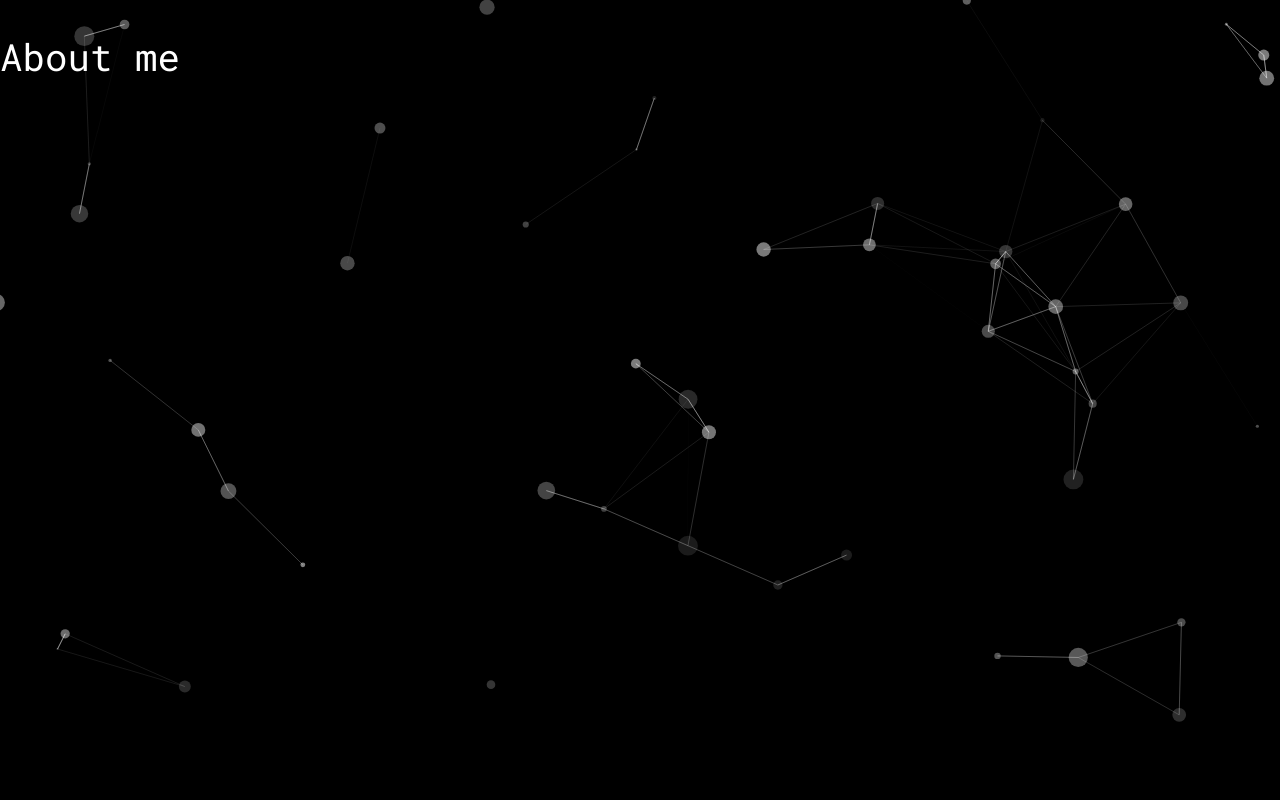
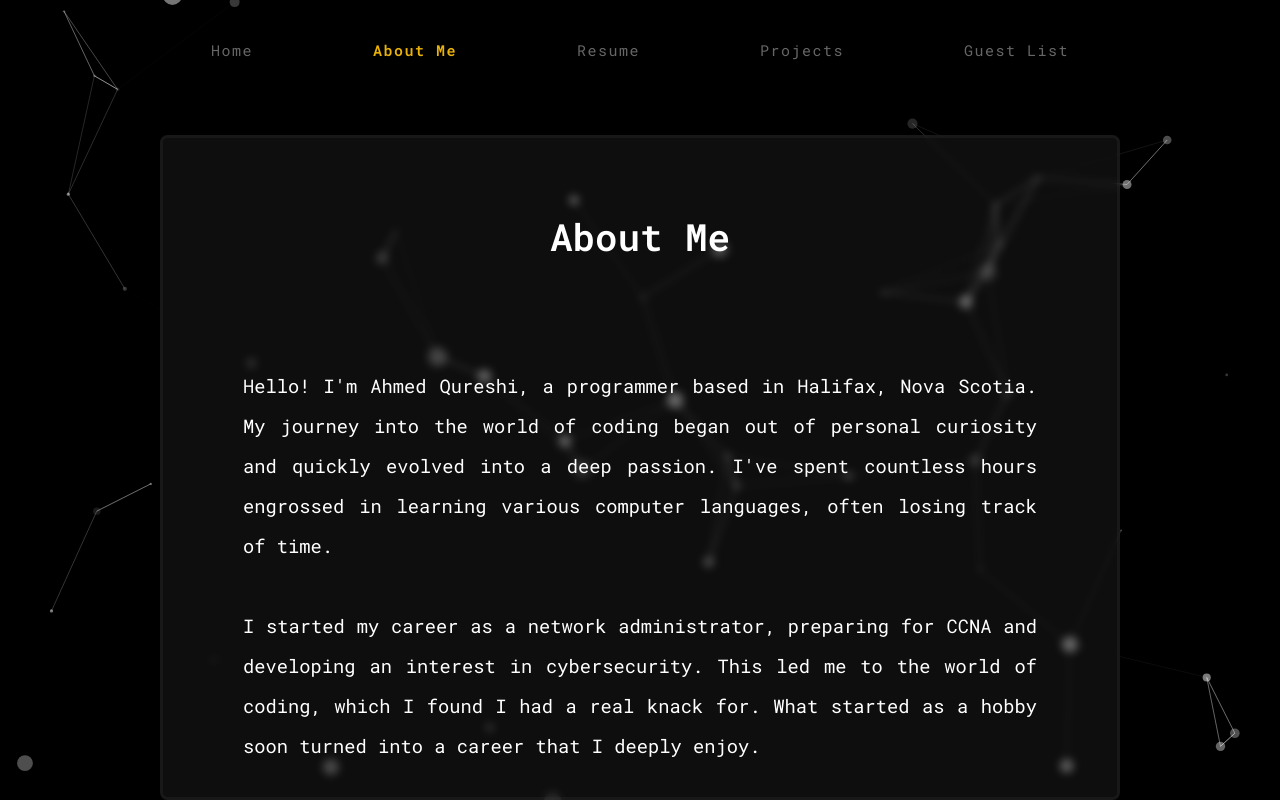
Before and after one commit to ahmedther/ahmedther_portfolio, a Next.js app: page /about in a window 1280 px wide. Built offline with nearby package versions, Linux system fonts and the light colour scheme.

Commit message:
resume page started

```diff
--- a/next.config.mjs
+++ b/next.config.mjs
@@ -2,9 +2,3 @@
 const nextConfig = {};
 
 export default nextConfig;
-module.exports = {
-  // Add this:
-  future: {
-    webpack5: true,
-  },
-};
--- a/package.json
+++ b/package.json
@@ -14,8 +14,8 @@
     "@tsparticles/react": "^3.0.0",
     "@tsparticles/slim": "^3.2.2",
     "clsx": "^2.1.0",
-    "framer-motion": "^11.0.6",
-    "next": "14.1.0",
+    "framer-motion": "^11.0.8",
+    "next": "^14.1.1",
     "react": "^18",
     "react-dom": "^18",
     "react-icons": "^5.0.1",
--- a/src/app/about/page.tsx
+++ b/src/app/about/page.tsx
@@ -1,9 +1,55 @@
-import React from "react";
+import React, { useState } from "react";
+import { Metadata } from "next";
+
+import Navigation from "../components/navigation/Navigation";
+import GlareEffect from "../components/ui/GlareEffect";
+
+export const metadata: Metadata = {
+  title:
+    "About | Ahmed Qureshi - Full Stack Developer | Learn More About My Journey",
+  description:
+    "Get to know more about Ahmed Qureshi, a seasoned Full Stack Developer based in Halifax, NS. Discover his journey, experiences, projects, and contributions in the field of web development. Specializing in Python, JavaScript, Dart, SQL, Django, DjangoREST Framework, React, SvelteKit, Flutter, Next.js, and more.",
+};
 
 const AboutMe: React.FunctionComponent = () => {
   return (
-    <div>
-      <h1 className="text-white text-6xl"> About me</h1>
+    <div className="flex flex-col items-center gap-14 h-screen">
+      <Navigation className="m-12 " />
+      <GlareEffect>
+        <>
+          <h2 className=" text-6xl font-semibold m-0">About Me</h2>
+          <hr className="w-full h-1  bg-[#3a3a3a41] m-12" />
+          <p className="text-3xl leading-[4rem] text-justify  ">
+            Hello! I&apos;m Ahmed Qureshi, a programmer based in Halifax, Nova
+            Scotia. My journey into the world of coding began out of personal
+            curiosity and quickly evolved into a deep passion. I&apos;ve spent
+            countless hours engrossed in learning various computer languages,
+            often losing track of time. <br />
+            <br /> I started my career as a network administrator, preparing for
+            CCNA and developing an interest in cybersecurity. This led me to the
+            world of coding, which I found I had a real knack for. What started
+            as a hobby soon turned into a career that I deeply enjoy. <br />
+            <br /> Over time, I&apos;ve managed to learn a diverse tech stack on
+            my own, including Python, JavaScript, TypeScript, Dart, HTML, SQL,
+            Django, DjangoREST Framework, React, SvelteKit, Flutter, Next.js,
+            and many more. My particular interest lies in automating repetitive
+            tasks, which not only improves efficiency but also provides me with
+            a unique sense of satisfaction.
+            <br />
+            <br /> Currently, I&apos;m focusing on Data Structures & Algorithms,
+            continuously striving to enhance my skills and stay updated by
+            learning new technologies. This continuous learning process keeps me
+            engaged and ensures that I&apos;m always at the forefront of
+            technological advancements.
+            <br />
+            <br /> The fact that I can do what I love for a living feels like a
+            bonus. This self-driven learning, passion for automation and
+            technology, and my continuous pursuit of knowledge are what set me
+            apart in my field. I&apos;m excited to continue my journey in the
+            tech industry, and I can&apos;t wait to see where it takes me next!
+          </p>
+        </>
+      </GlareEffect>
     </div>
   );
 };
--- a/src/app/components/home_layout/HomeLayout.tsx
+++ b/src/app/components/home_layout/HomeLayout.tsx
@@ -1,8 +1,8 @@
-import Typewriter from "typewriter-effect";
 import Image from "next/image";
 import React from "react";
 import Navigation from "../navigation/Navigation";
 import HomeFooter from "./HomeFooter";
+import TypewritterEffect from "../ui/TypewritterEffect";
 
 const HomeLayout: React.FC = () => {
   return (
@@ -25,28 +25,18 @@ const HomeLayout: React.FC = () => {
             </div>
           </div>
           <h1
-            className="text-white text-6xl tracking-[.5rem] py-4 px-4 font-semibold
-          hover:rounded-xl hover:-translate-y-4 hover:bg-[#ffffff3a] hover:backdrop-blur-sm hover:text-yellow-500 hover:transition hover:duration-300 hover:ease-out boxShadow"
+            className="text-white text-6xl tracking-[.5rem] py-4 px-8 font-semibold
+          hover:rounded-xl hover:-translate-y-4 hover:bg-[#ffffff] hover:backdrop-blur-sm hover:text-yellow-500 hover:transition hover:duration-300 hover:ease-out boxShadow"
           >
             Ahmed Qureshi
           </h1>
-          <h2 className="text-white text-3xl m-0">Full Stack Devloper</h2>
-
-          <Typewriter
-            onInit={(typewriter) => {
-              typewriter
-                .typeString("Hello World!")
-                .callFunction(() => {
-                  console.log("String typed out!");
-                })
-                .pauseFor(2500)
-                .deleteAll()
-                .callFunction(() => {
-                  console.log("All strings were deleted");
-                })
-                .start();
-            }}
-          />
+          <h2
+            //  className="text-white text-3xl m-0"
+            className="text-white text-4xl  py-4 px-8 font-semibold
+           hover:rounded-xl  hover:bg-[#ffffff] hover:backdrop-blur-sm hover:text-yellow-500 hover:transition hover:duration-300 hover:ease-out boxShadow"
+          >
+            <TypewritterEffect />
+          </h2>
         </main>
         <HomeFooter />
       </div>
--- a/src/app/components/navigation/Navigation.module.css
+++ b/src/app/components/navigation/Navigation.module.css
@@ -1,4 +1,5 @@
 .nav {
+  display: inline-block;
   transition: transform 0.3s ease;
   padding: 1rem 2rem;
   letter-spacing: 0.1em;
--- a/src/app/components/navigation/Navigation.tsx
+++ b/src/app/components/navigation/Navigation.tsx
@@ -7,22 +7,30 @@ import { usePathname } from "next/navigation";
 
 import styles from "./Navigation.module.css";
 
-const Navigation: React.FC = () => {
-  const pathname = usePathname();
+interface NavigationProps {
+  className?: string;
+}
+
+const Navigation: React.FC<NavigationProps> = ({ className = "mb-8" }) => {
+  const pathname: string = usePathname();
+  const currentPath: string =
+    pathname.length > 1 ? pathname.substring(1) : pathname;
 
   return (
-    <nav className="mb-8">
+    <nav className={className}>
       <ul className="flex flex-row gap-32 text-2xl relative ">
         {navigation_data.map((nav) => (
-          <li
-            key={nav.name}
-            className={`${styles.nav} ${
-              nav.href === pathname
-                ? styles.active
-                : styles.inactive + " boxShadow"
-            } `}
-          >
-            <Link href={nav.href}>{nav.name}</Link>
+          <li key={nav.name}>
+            <Link
+              className={`${styles.nav} ${
+                nav.href === currentPath
+                  ? styles.active
+                  : styles.inactive + " boxShadow"
+              } `}
+              href={nav.href}
+            >
+              {nav.name}
+            </Link>
           </li>
         ))}
       </ul>
--- a/src/app/components/navigation/nav_data.tsx
+++ b/src/app/components/navigation/nav_data.tsx
@@ -13,15 +13,15 @@ const navigation_data: NavigationItem[] = [
     name: "About Me",
   },
   {
-    href: "about",
+    href: "resume",
     name: "Resume",
   },
   {
-    href: "about",
+    href: "proj",
     name: "Projects",
   },
   {
-    href: "about",
+    href: "gues",
     name: "Guest List",
   },
 ];
--- /dev/null
+++ b/src/app/components/ui/GlareEffect.tsx
@@ -0,0 +1,86 @@
+"use client";
+
+import React, { useState } from "react";
+import { AnimatePresence, motion, useMotionValue } from "framer-motion";
+
+const animationProps = {
+  initial: { opacity: 0 },
+  animate: { opacity: 1 },
+  exit: { opacity: 0 },
+  transition: { duration: 0.3 },
+};
+
+interface GlareEffectsProps {
+  children: React.ReactElement;
+  className?: string;
+}
+
+const GlareEffect: React.FC<GlareEffectsProps> = ({
+  children,
+  className = "m-auto flex flex-col items-center gap-10 p-32 text-white  bg-[#3a3a3a41] rounded-xl backdrop-blur-sm  w-9/12 border-[#3a3a3a41]  border-solid overflow-hidden",
+}) => {
+  const x = useMotionValue<number>(0);
+  const y = useMotionValue<number>(0);
+
+  const [showGlare, setShowGlare] = useState<boolean>(false);
+
+  const handleMouseMove = (event: React.MouseEvent<HTMLElement>) => {
+    const container = event.currentTarget as HTMLElement;
+    const rect = container.getBoundingClientRect();
+
+    x.set(event.clientX - rect.left);
+    y.set(event.clientY - rect.top);
+    setShowGlare(true);
+  };
+  const handleMouseLeave = () => {
+    setShowGlare(false);
+  };
+
+  return (
+    <motion.div
+      style={{
+        position: "relative",
+      }}
+      {...animationProps}
+      onMouseMove={handleMouseMove}
+      onMouseLeave={handleMouseLeave}
+      className={className}
+    >
+      {children}
+      <AnimatePresence>
+        {showGlare && (
+          <motion.div
+            style={{
+              position: "absolute",
+              top: -5,
+              left: -5,
+              width: "100%",
+              height: "100%",
+              pointerEvents: "none", // Make sure the overlay doesn't capture mouse events
+            }}
+            {...animationProps}
+          >
+            <motion.div
+              style={{
+                position: "absolute",
+                top: y,
+                left: x,
+                width: "10px",
+                height: "10px",
+                borderRadius: "50%",
+                boxShadow: `
+          0 0 60px  20px rgba(255, 255, 255, 0.8),
+          0 0 100px 40px rgba(255, 255, 255, 0.6),
+          0 0 140px 60px rgba(255, 255, 255, 0.4)
+          `,
+                filter: "blur(10px) brightness(1.5)",
+              }}
+            />
+          </motion.div>
+        )}
+      </AnimatePresence>
+    </motion.div>
+  );
+};
+
+export default GlareEffect;
--- a/src/app/components/ui/TypewritterEffect.tsx
+++ b/src/app/components/ui/TypewritterEffect.tsx
@@ -0,0 +1,31 @@
+"use client";
+
+import * as React from "react";
+import Typewriter from "typewriter-effect";
+
+interface TypewritterEffectProps {
+  titles?: string[];
+}
+
+const TypewritterEffect: React.FunctionComponent<TypewritterEffectProps> = ({
+  titles = [
+    "Full-Stack Developer",
+    "Back-End Developer",
+    "Front-End Developer",
+    "Code Weaver",
+    "Digital Alchemist",
+  ],
+}) => {
+  return (
+    <Typewriter
+      options={{
+        strings: titles,
+        autoStart: true,
+        loop: true,
+
+      }}
+    />
+  );
+};
+
+export default TypewritterEffect;
--- a/src/app/layout.tsx
+++ b/src/app/layout.tsx
@@ -20,8 +20,8 @@ export default function RootLayout({
   return (
     <html lang="en">
       <body className={inter.className}>
+        {children}
         <ParticlesTs />
-        {children}
       </body>
     </html>
   );
--- a/src/app/page.tsx
+++ b/src/app/page.tsx
@@ -1,5 +1,4 @@
 import React from "react";
-import ParticlesTs from "./components/paricles/ParticlesTs";
 import HomeLayout from "./components/home_layout/HomeLayout";
 
 const Home: React.FC = () => {
--- /dev/null
+++ b/src/app/resume/page.tsx
@@ -0,0 +1,22 @@
+import React, { useState } from "react";
+import { Metadata } from "next";
+
+import Navigation from "../components/navigation/Navigation";
+import GlareEffect from "../components/ui/GlareEffect";
+
+export const metadata: Metadata = {
+  title:
+    "Resume | Ahmed Qureshi - Full Stack Developer | Learn More About My Journey",
+  description:
+    "Get to know more about Ahmed Qureshi, a seasoned Full Stack Developer based in Halifax, NS. Discover his journey, experiences, projects, and contributions in the field of web development. Specializing in Python, JavaScript, Dart, SQL, Django, DjangoREST Framework, React, SvelteKit, Flutter, Next.js, and more.",
+};
+
+const Resume: React.FunctionComponent = () => {
+  return (
+    <main className="text-white text-8xl">
+      <Navigation />
+    </main>
+  );
+};
+
+export default Resume;
```
Also changed, not shown: 1 other file (tests, documents, lock files or other folders).
